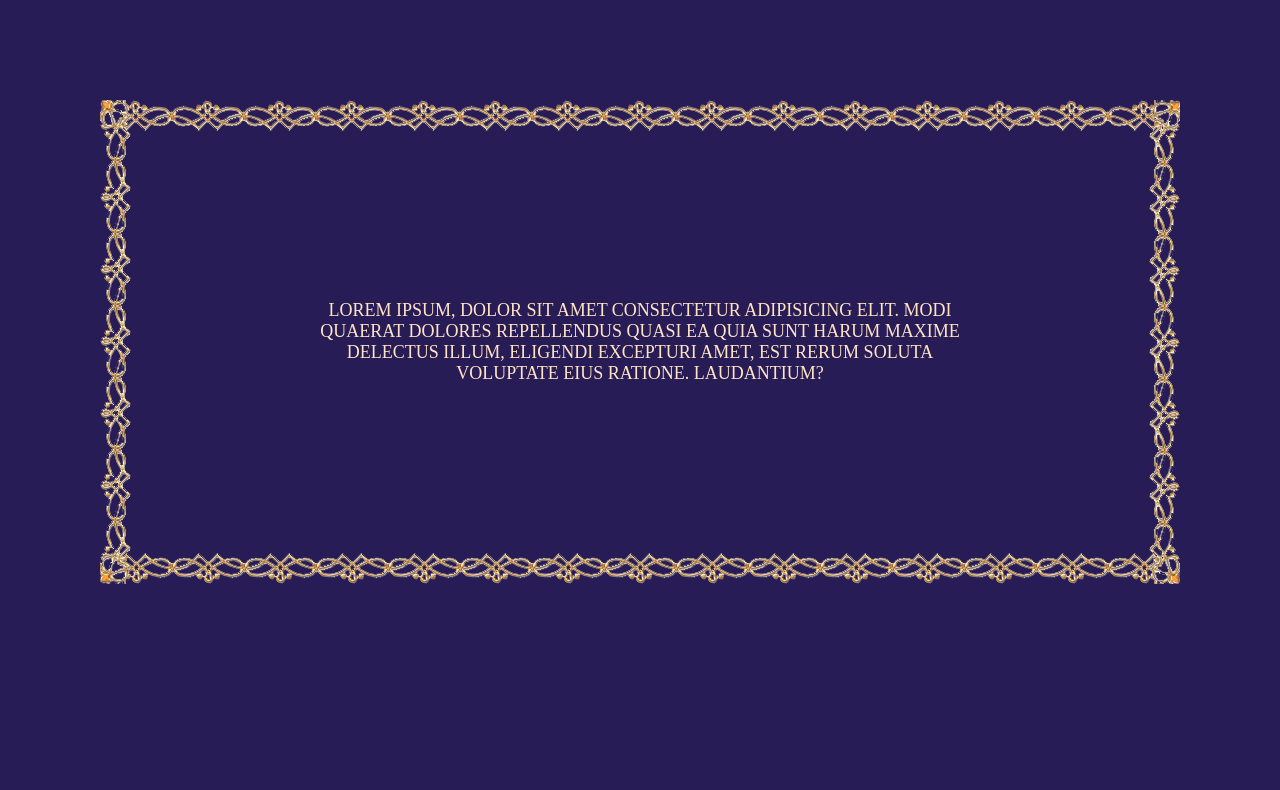
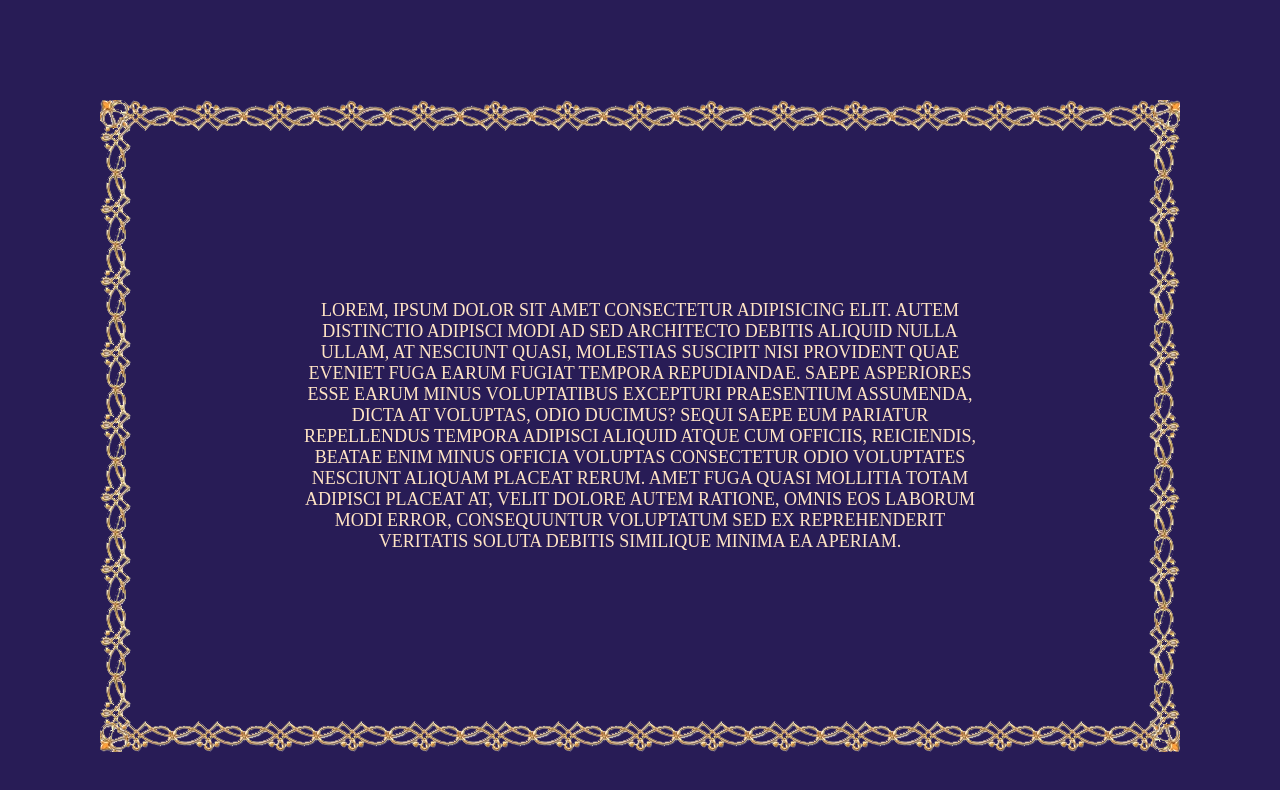
Before and after one commit to MaksimMakartsov/IT_HW, a plain HTML site: page hw_3_4.html in a window 1280 px wide. Drawn offline with Linux system fonts and the light colour scheme; a web font is replaced by a local one.

Commit message:
added text

```diff
--- a/hw_3_4.html
+++ b/hw_3_4.html
@@ -14,9 +14,14 @@
 <body>
     <div class="ramka">
         <div class="content">
-            Lorem ipsum, dolor sit amet consectetur adipisicing elit. Modi quaerat dolores repellendus quasi ea quia
-            sunt harum maxime delectus illum, eligendi excepturi amet, est rerum soluta voluptate eius ratione.
-            Laudantium?
+            Lorem, ipsum dolor sit amet consectetur adipisicing elit. Autem distinctio adipisci modi ad sed architecto
+            debitis aliquid nulla ullam, at nesciunt quasi, molestias suscipit nisi provident quae eveniet fuga earum
+            fugiat tempora repudiandae. Saepe asperiores esse earum minus voluptatibus excepturi praesentium assumenda,
+            dicta at voluptas, odio ducimus? Sequi saepe eum pariatur repellendus tempora adipisci aliquid atque cum
+            officiis, reiciendis, beatae enim minus officia voluptas consectetur odio voluptates nesciunt aliquam
+            placeat rerum. Amet fuga quasi mollitia totam adipisci placeat at, velit dolore autem ratione, omnis eos
+            laborum modi error, consequuntur voluptatum sed ex reprehenderit veritatis soluta debitis similique minima
+            ea aperiam.
         </div>
     </div>
 </body>
```
